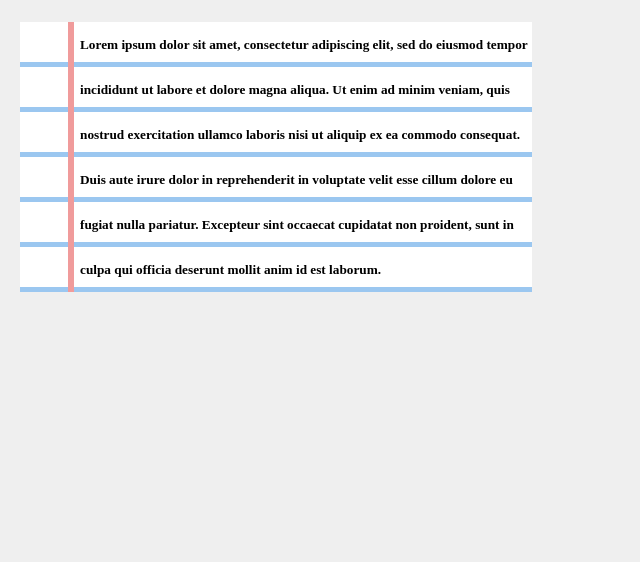
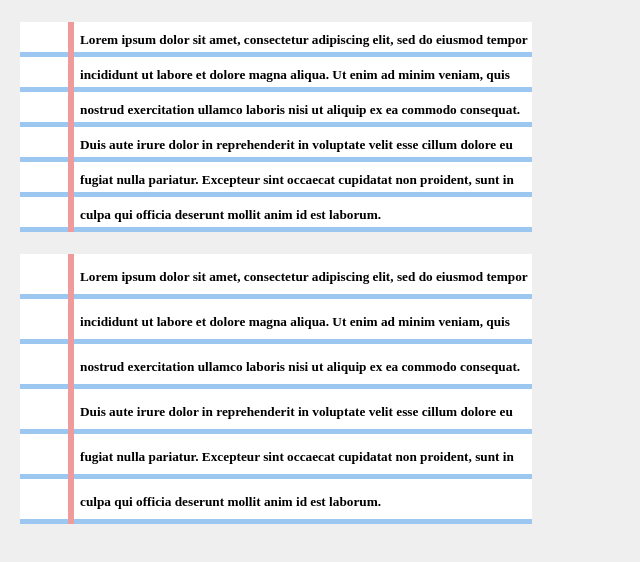
Before and after one commit to johnathanmann/journaled, a plain HTML site: page index.html in a window 1280 px wide. Shown: the whole page, without its empty margins (0-640 px from the left). Drawn offline with Linux system fonts and the light colour scheme.

Commit message:
College ruled paper adn text styled

```diff
--- a/index.html
+++ b/index.html
@@ -9,7 +9,12 @@
     <link rel="stylesheet" href="journaled.css">
 </head>
 <body>
-    <div id="view" class="wide-ruled">
+    <div id="view" class="college-ruled">
+        <h5 class="college-ruled-text">
+            Lorem ipsum dolor sit amet, consectetur adipiscing elit, sed do eiusmod tempor incididunt ut labore et dolore magna aliqua. Ut enim ad minim veniam, quis nostrud exercitation ullamco laboris nisi ut aliquip ex ea commodo consequat. Duis aute irure dolor in reprehenderit in voluptate velit esse cillum dolore eu fugiat nulla pariatur. Excepteur sint occaecat cupidatat non proident, sunt in culpa qui officia deserunt mollit anim id est laborum.
+        </h5>
+    </div>
+    <div id="view2" class="wide-ruled">
         <h5 class="wide-ruled-text">
             Lorem ipsum dolor sit amet, consectetur adipiscing elit, sed do eiusmod tempor incididunt ut labore et dolore magna aliqua. Ut enim ad minim veniam, quis nostrud exercitation ullamco laboris nisi ut aliquip ex ea commodo consequat. Duis aute irure dolor in reprehenderit in voluptate velit esse cillum dolore eu fugiat nulla pariatur. Excepteur sint occaecat cupidatat non proident, sunt in culpa qui officia deserunt mollit anim id est laborum.
         </h5>
--- a/journaled.css
+++ b/journaled.css
@@ -6,3 +6,12 @@
     margin-left: 60px;
     line-height: 45px;
 }
+
+.college-ruled{
+    background-image: url(./imgs/college-ruled.png);
+}
+
+.college-ruled-text{
+    margin-left: 60px;
+    line-height: 35px;
+}
--- a/styles.css
+++ b/styles.css
@@ -7,3 +7,8 @@ body{
     margin: 20px;
     width: 40vw;
 }
+
+#view2{
+    margin: 20px;
+    width: 40vw;
+}
```
Also changed, not shown: imgs/college-ruled.png (added).
